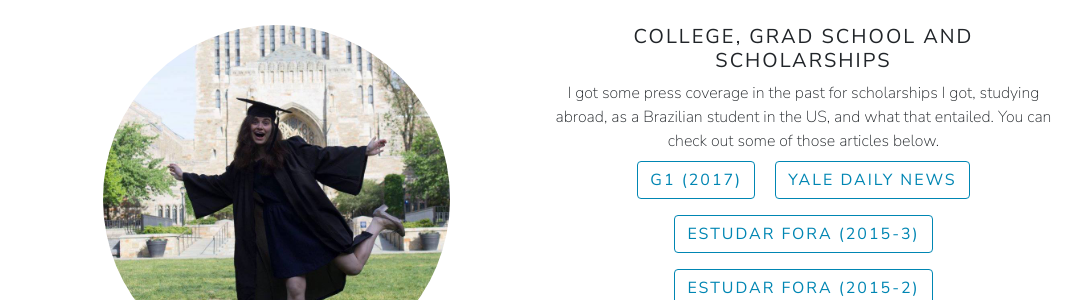
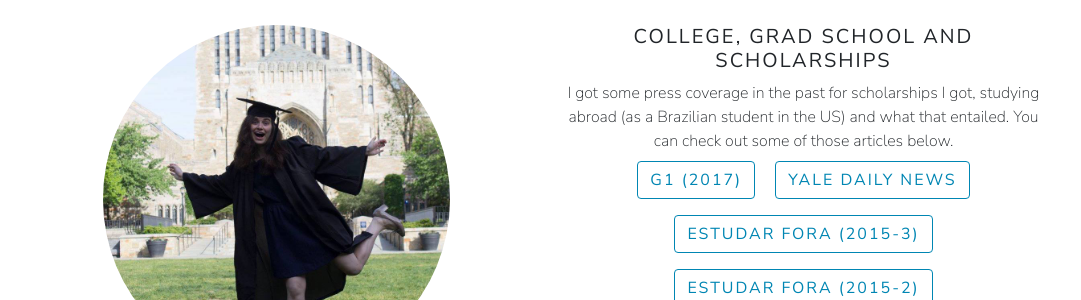
Before and after one commit to barbaracrusan/barbaracrusan.github.io, a Jekyll site: the page built from press.html, in a window 1280 px wide and 900 px high, scrolled down 1208 px. Shown: the part 178-478 px from the top of the window, without its empty margins (100-1181 px from the left). Built offline with Jekyll 4.4.1, drawn with Linux system fonts in a browser that asks for light colours; nearby versions of some CDN libraries.

Commit message:
another minor update ugh

```diff
--- a/press.html
+++ b/press.html
@@ -133,7 +133,7 @@ title: PRESS
 
       <div class="col-md-6 align-middle">
         <h5><b>College, Grad School and Scholarships</b></h5>
-      I got some press coverage in the past for scholarships I got, studying abroad, as a Brazilian student in the US, and what that entailed. You can check out some of those articles below.
+      I got some press coverage in the past for scholarships I got, studying abroad (as a Brazilian student in the US) and what that entailed. You can check out some of those articles below.
 
       <br>
       <!-- Add buttons -->
```
